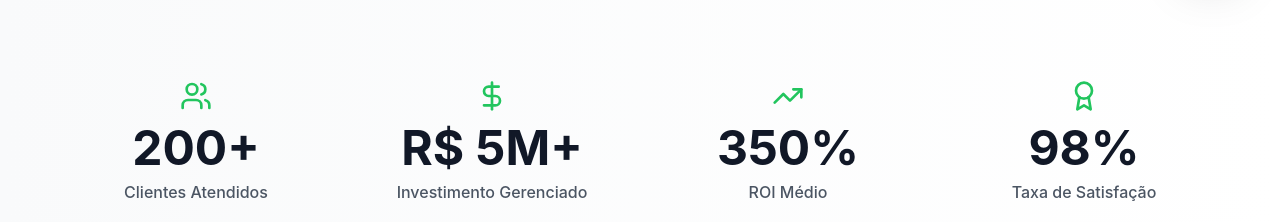
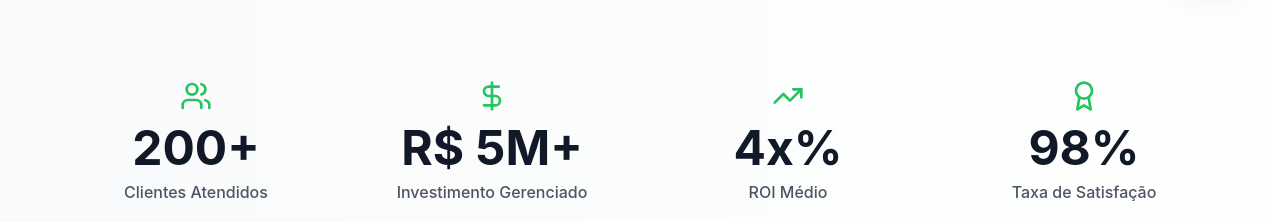
Before and after one commit to agenciateixeira/agenciagtx, a Next.js app: page / in a window 1280 px wide. Shown: the part 800-1022 px from the top of the page. Built offline with nearby package versions, Linux system fonts and the light colour scheme.

Commit message:
Atualizar logos dos clientes e melhorar visualização 1

```diff
--- a/src/components/GTXLanding.jsx
+++ b/src/components/GTXLanding.jsx
@@ -142,7 +142,7 @@ const GTXLanding = () => {
       icon: <DollarSign className="w-8 h-8" />
     },
     {
-      number: "350%",
+      number: "4x%",
       label: "ROI Médio",
       icon: <TrendingUp className="w-8 h-8" />
     },
```
